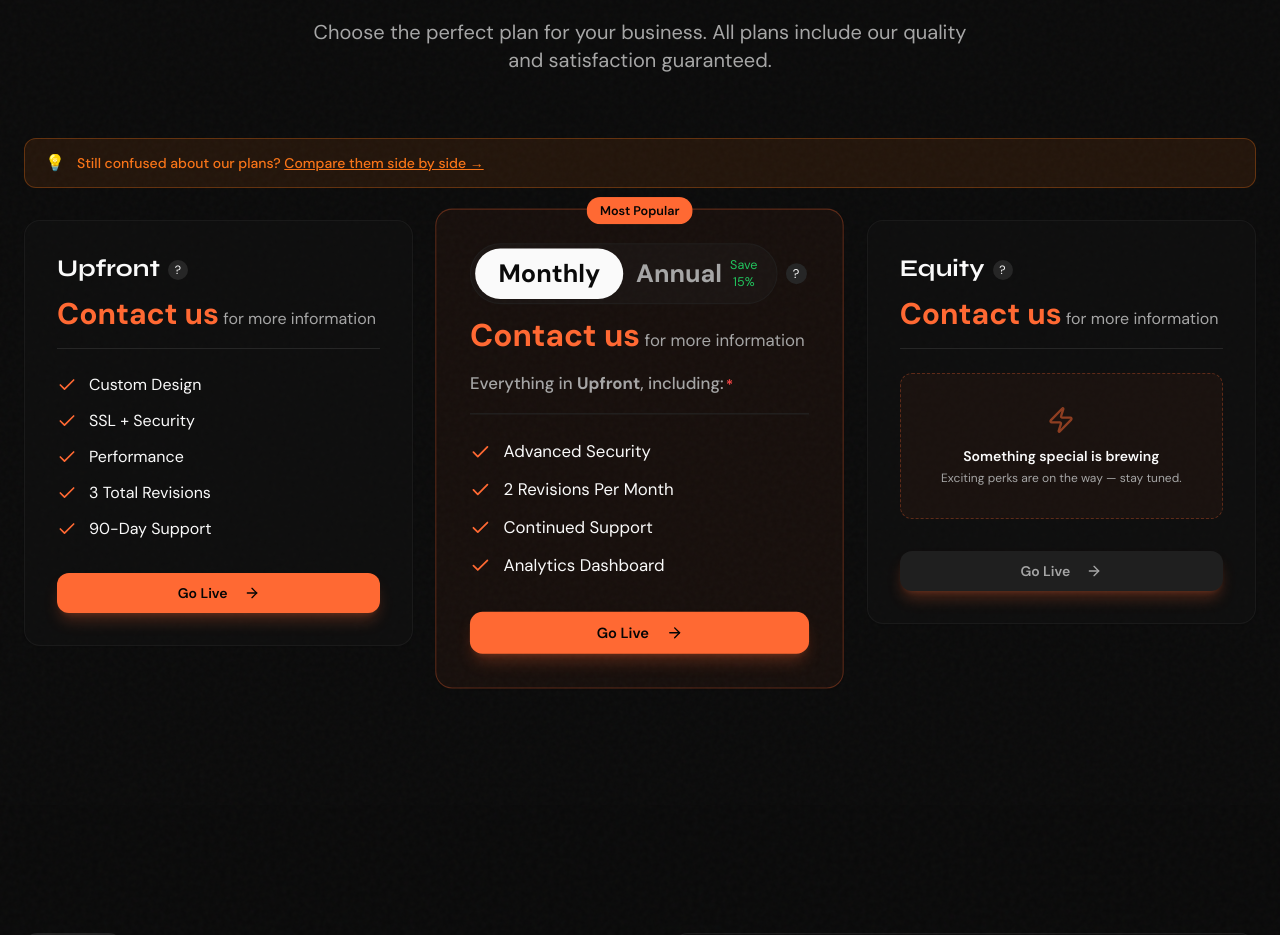
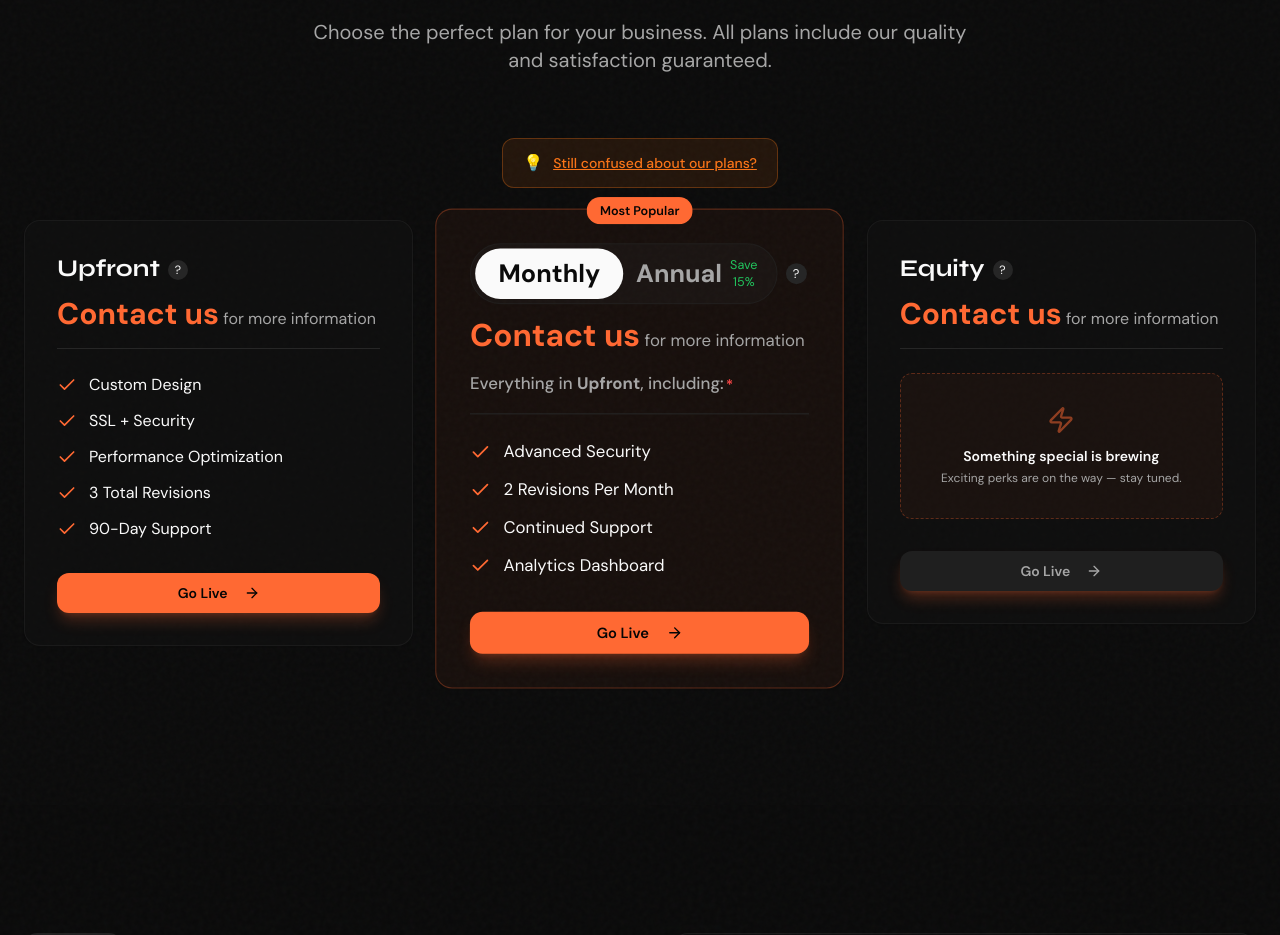
Before and after one commit to matrixfrr/GimmeASite, a Next.js app: page / in a window 1280 px wide. Shown: the part 3760-4695 px from the top of the page. Built offline with nearby package versions, Linux system fonts and the light colour scheme.

Commit message:
Fix banner sizing/spacing, table Analytics rename, remove VIP from table, Upfront Performance fix

```diff
--- a/src/app/page.tsx
+++ b/src/app/page.tsx
@@ -544,7 +544,7 @@ function PricingSection({ onOpenPayment }: { onOpenPayment: (plan: "one-time" |
       features: [
         "Custom Design",
         "SSL + Security",
-        "Performance",
+        "Performance Optimization",
         "3 Total Revisions",
         "90-Day Support",
       ],
@@ -590,14 +590,16 @@ function PricingSection({ onOpenPayment }: { onOpenPayment: (plan: "one-time" |
           </p>
         </div>
 
-        <button
-          type="button"
-          onClick={() => setShowComparePopup(true)}
-          className="w-full flex items-center gap-3 bg-orange-500/10 border border-orange-500/30 rounded-xl px-5 py-3 mb-8 hover:bg-orange-500/15 transition-colors text-left"
-        >
-          <span className="text-orange-500 text-base flex-shrink-0">💡</span>
-          <span className="text-sm font-medium text-orange-500">Still confused about our plans? <span className="underline">Compare them side by side →</span></span>
-        </button>
+        <div className="flex justify-center my-8">
+          <button
+            type="button"
+            onClick={() => setShowComparePopup(true)}
+            className="inline-flex items-center gap-2.5 bg-orange-500/10 border border-orange-500/30 rounded-xl px-5 py-3 hover:bg-orange-500/15 transition-colors"
+          >
+            <span className="text-orange-500 text-base flex-shrink-0">💡</span>
+            <span className="text-sm font-medium text-orange-500 underline text-center">Still confused about our plans?</span>
+          </button>
+        </div>
 
         <div className="grid md:grid-cols-3 gap-8 items-start">
           {plans.map((plan) => (
@@ -797,10 +799,9 @@ function PricingSection({ onOpenPayment }: { onOpenPayment: (plan: "one-time" |
                     { perk: "Security", up: true, mo: true, hy: true, an: true },
                     { perk: "Revisions", up: "3", mo: "2/month", hy: "2/month", an: "∞" },
                     { perk: "Support", up: "90 Days", mo: "∞", hy: "∞", an: "∞⚡" },
-                    { perk: "Analytics Dashboard", up: false, mo: true, hy: true, an: true },
+                    { perk: "Analytics", up: false, mo: true, hy: true, an: true },
                     { perk: "Monthly Discount", up: false, mo: false, hy: true, an: true },
                     { perk: "Full Redesigns", up: false, mo: false, hy: false, an: true },
-                    { perk: "VIP Priority Support", up: false, mo: false, hy: false, an: true },
                     { perk: "Subdomain Configuration", up: false, mo: false, hy: false, an: true },
                   ] as { perk: string; up: boolean | string; mo: boolean | string; hy: boolean | string; an: boolean | string }[]).map(({ perk, up, mo, hy, an }) => {
                     const cell = (v: boolean | string) => typeof v === "string"
```
